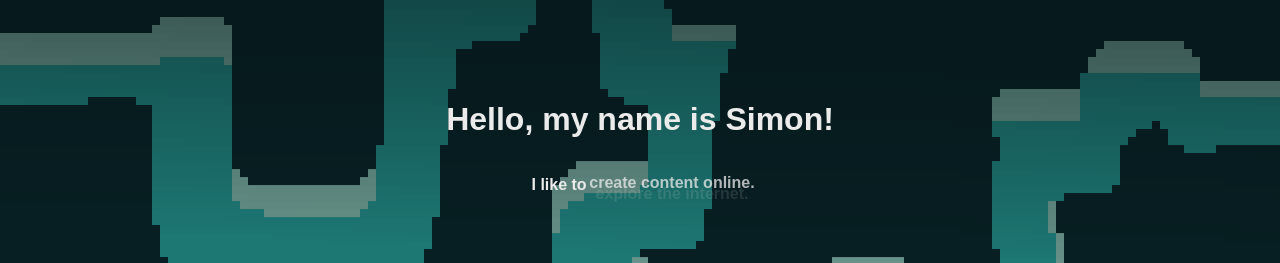
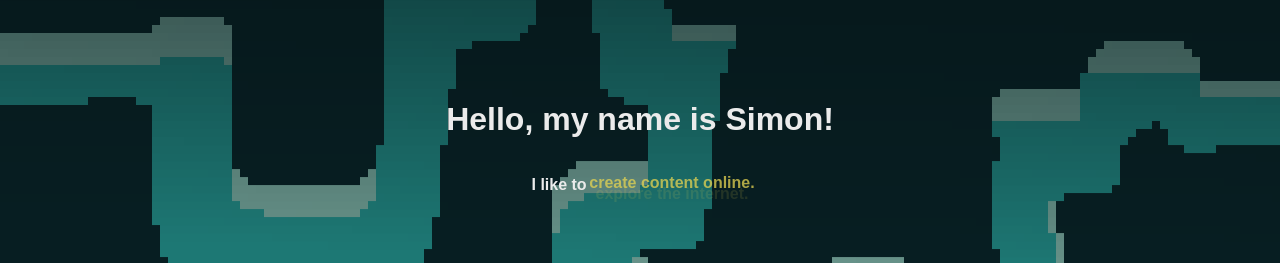
Before and after one commit to simonknowsstuff/simonknowsstuff.github.io, a Svelte app: page / in a window 1280 px wide. Shown: the top 263 px of the page. Built offline with nearby package versions, Linux system fonts and the light colour scheme.

Commit message:
Fixed interest text color

```diff
--- a/src/App.svelte
+++ b/src/App.svelte
@@ -15,6 +15,7 @@
     --peach-crayola: #f4c095ff;
     --red-pigment: #ee2e31ff;
     --cultured: #f2f2f2ff;
+    --arylide-yellow: #e5d352ff;
   }
 
   main {
```
